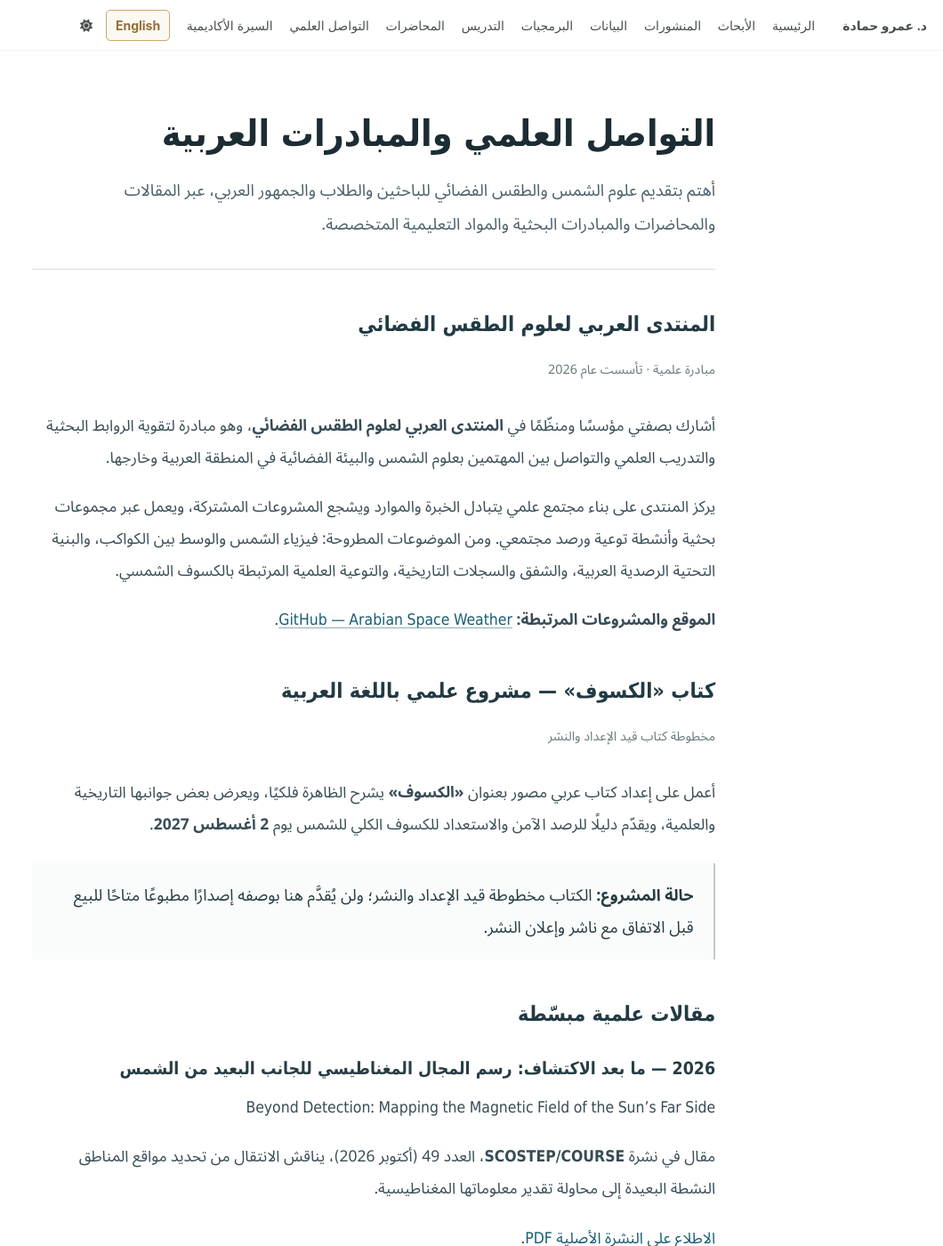
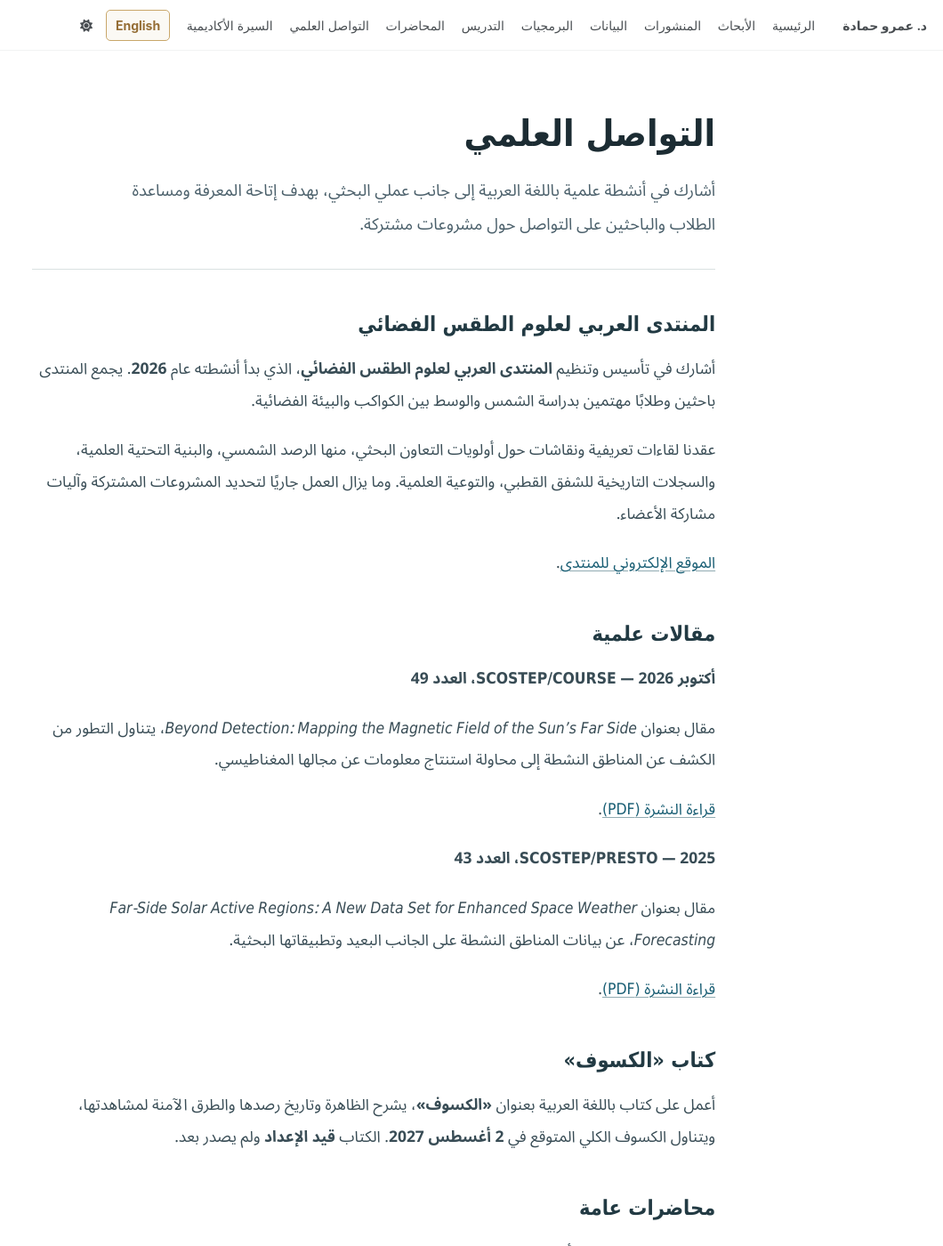
Before and after one commit to Amr1001Hamada/Amr1001Hamada.github.io, a Jekyll site: the page built from _pages/ar/outreach.md, in a window 1280 px wide and 1400 px high. Shown: the whole window at 89% size, without its empty margins (220-1280 px from the left). Built offline with Jekyll 4.4.1, drawn with Linux system fonts in a browser that asks for light colours; a script bundle is joined from its source files by our own code; library files that are not in the unit come from our copies; some of the changed text lies outside the part shown.

Commit message:
Tighten Arabic academic outreach copy and remove template-like language

```diff
--- a/_pages/ar/outreach.md
+++ b/_pages/ar/outreach.md
@@ -1,8 +1,8 @@
 ---
 layout: splash
 permalink: /ar/outreach/
-title: "التواصل العلمي والمبادرات العربية"
-excerpt: "أهتم بتقديم علوم الشمس والطقس الفضائي للباحثين والطلاب والجمهور العربي، عبر المقالات والمحاضرات والمبادرات البحثية والمواد التعليمية المتخصصة."
+title: "التواصل العلمي"
+excerpt: "أشارك في أنشطة علمية باللغة العربية إلى جانب عملي البحثي، بهدف إتاحة المعرفة ومساعدة الطلاب والباحثين على التواصل حول مشروعات مشتركة."
 lang: ar
 translation: /outreach/
 author_profile: false
@@ -10,58 +10,41 @@ author_profile: false
 
 <div class="ah-ar-page ah-ar-inside" dir="rtl" lang="ar" markdown="1">
 <header class="ah-ar-page-header">
-  <p class="ah-ar-kicker">نشر المعرفة والتعاون المجتمعي</p>
-  <h1>التواصل العلمي والمبادرات العربية</h1>
-  <p class="ah-ar-lead">أهتم بتقديم علوم الشمس والطقس الفضائي للباحثين والطلاب والجمهور العربي، عبر المقالات والمحاضرات والمبادرات البحثية والمواد التعليمية المتخصصة.</p>
+  <h1>التواصل العلمي</h1>
+  <p class="ah-ar-lead">أشارك في أنشطة علمية باللغة العربية إلى جانب عملي البحثي، بهدف إتاحة المعرفة ومساعدة الطلاب والباحثين على التواصل حول مشروعات مشتركة.</p>
 </header>
 
 ## المنتدى العربي لعلوم الطقس الفضائي
 
-<span class="ah-ar-tag">مبادرة علمية · تأسست عام 2026</span>
+أشارك في تأسيس وتنظيم **المنتدى العربي لعلوم الطقس الفضائي**، الذي بدأ أنشطته عام **2026**. يجمع المنتدى باحثين وطلابًا مهتمين بدراسة الشمس والوسط بين الكواكب والبيئة الفضائية.
 
-أشارك بصفتي مؤسسًا ومنظّمًا في **المنتدى العربي لعلوم الطقس الفضائي**، وهو مبادرة لتقوية الروابط البحثية والتدريب العلمي والتواصل بين المهتمين بعلوم الشمس والبيئة الفضائية في المنطقة العربية وخارجها.
+عقدنا لقاءات تعريفية ونقاشات حول أولويات التعاون البحثي، منها الرصد الشمسي، والبنية التحتية العلمية، والسجلات التاريخية للشفق القطبي، والتوعية العلمية. وما يزال العمل جاريًا لتحديد المشروعات المشتركة وآليات مشاركة الأعضاء.
 
-يركز المنتدى على بناء مجتمع علمي يتبادل الخبرة والموارد ويشجع المشروعات المشتركة، ويعمل عبر مجموعات بحثية وأنشطة توعية ورصد مجتمعي. ومن الموضوعات المطروحة: فيزياء الشمس والوسط بين الكواكب، والبنية التحتية الرصدية العربية، والشفق والسجلات التاريخية، والتوعية العلمية المرتبطة بالكسوف الشمسي.
+[الموقع الإلكتروني للمنتدى](https://thearabianspace.github.io/).
 
-**الموقع والمشروعات المرتبطة:** [GitHub — Arabian Space Weather](https://github.com/Amr1001Hamada/ArabianSpaceWeather).
+## مقالات علمية
 
-## كتاب «الكسوف» — مشروع علمي باللغة العربية
+**أكتوبر 2026 — SCOSTEP/COURSE، العدد 49**
 
-<span class="ah-ar-tag">مخطوطة كتاب قيد الإعداد والنشر</span>
+مقال بعنوان *Beyond Detection: Mapping the Magnetic Field of the Sun’s Far Side*، يتناول التطور من الكشف عن المناطق النشطة إلى محاولة استنتاج معلومات عن مجالها المغناطيسي.
 
-أعمل على إعداد كتاب عربي مصور بعنوان **«الكسوف»** يشرح الظاهرة فلكيًا، ويعرض بعض جوانبها التاريخية والعلمية، ويقدّم دليلًا للرصد الآمن والاستعداد للكسوف الكلي للشمس يوم **2 أغسطس 2027**.
+[قراءة النشرة (PDF)](https://scostep.org/wp-content/uploads/2026/10/SCOSTEP_COURSE_Newsletter_vol.49_high_reso.pdf).
 
-<div class="ah-ar-note"><strong>حالة المشروع:</strong> الكتاب مخطوطة قيد الإعداد والنشر؛ ولن يُقدَّم هنا بوصفه إصدارًا مطبوعًا متاحًا للبيع قبل الاتفاق مع ناشر وإعلان النشر.</div>
+**2025 — SCOSTEP/PRESTO، العدد 43**
 
-## مقالات علمية مبسّطة
+مقال بعنوان *Far-Side Solar Active Regions: A New Data Set for Enhanced Space Weather Forecasting*، عن بيانات المناطق النشطة على الجانب البعيد وتطبيقاتها البحثية.
 
-### 2026 — ما بعد الاكتشاف: رسم المجال المغناطيسي للجانب البعيد من الشمس
+[قراءة النشرة (PDF)](https://scostep.org/wp-content/uploads/2025/04/SCOSTEP_PRESTO_Newsletter_Vol43_high_reso.pdf).
 
-<span lang="en" dir="ltr">Beyond Detection: Mapping the Magnetic Field of the Sun’s Far Side</span>
+## كتاب «الكسوف»
 
-مقال في نشرة **SCOSTEP/COURSE**، العدد 49 (أكتوبر 2026)، يناقش الانتقال من تحديد مواقع المناطق النشطة البعيدة إلى محاولة تقدير معلوماتها المغناطيسية.
+أعمل على كتاب باللغة العربية بعنوان **«الكسوف»**، يشرح الظاهرة وتاريخ رصدها والطرق الآمنة لمشاهدتها، ويتناول الكسوف الكلي المتوقع في **2 أغسطس 2027**. الكتاب **قيد الإعداد** ولم يصدر بعد.
 
-[الاطلاع على النشرة الأصلية PDF](https://scostep.org/wp-content/uploads/2026/10/SCOSTEP_COURSE_Newsletter_vol.49_high_reso.pdf).
+## محاضرات عامة
 
-### 2025 — مجموعة بيانات جديدة لرصد المناطق النشطة على الجانب البعيد
+شاركت في محاضرات وأنشطة تعريفية بعلم الفضاء، منها محاضرة مع الاتحاد العربي لعلوم الفضاء والفلك عام **2024**، وأنشطة ليلة الباحثين في جامعة أولو.
 
-<span lang="en" dir="ltr">Far-Side Solar Active Regions: A New Data Set for Enhanced Space Weather Forecasting</span>
+[تسجيل المحاضرة (2024)](https://www.youtube.com/watch?v=vwZZXggJEp8) · [محاضرات أخرى](/ar/talks/).
 
-مقال في نشرة **SCOSTEP/PRESTO**، العدد 43، حول موارد البيانات الجديدة وتطبيقاتها المحتملة في الطقس الفضائي.
-
-[الاطلاع على المقال الأصلي PDF](https://scostep.org/wp-content/uploads/2025/04/SCOSTEP_PRESTO_Newsletter_Vol43_high_reso.pdf).
-
-## محاضرات عامة وأنشطة توعوية
-
-- **2024:** محاضرة عامة بالتعاون مع الاتحاد العربي لعلوم الفضاء والفلك. [التسجيل على YouTube](https://www.youtube.com/watch?v=vwZZXggJEp8).
-- **2019:** مشاركة في أنشطة **ليلة الباحثين** بجامعة أولو في فنلندا.
-- مشاركة في فعاليات تواصل علمي تعرض أبحاث فيزياء الشمس للجمهور والطلاب.
-
-## لماذا اللغة العربية؟
-
-إتاحة المعرفة العلمية بالعربية لا تتعارض مع البحث والنشر الأكاديمي بالإنجليزية؛ بل تكمل دور الباحث من خلال **توضيح المفاهيم وربطها بالتعليم والتطبيقات العملية** دون التضحية بالدقة العلمية.
-
-**روابط ذات صلة:** [المنشورات العلمية](/ar/publications/) · [المحاضرات](/ar/talks/) · [صفحة التواصل](mailto:ahamada@nso.edu).
-
-<div class="ah-ar-cta"><a href="/ar/">العودة إلى الرئيسية العربية ←</a><a href="mailto:ahamada@nso.edu">للتواصل والتعاون العلمي ←</a></div>
+<p class="research-page-tail"><a href="/ar/">الرئيسية</a> · <a href="mailto:ahamada@nso.edu">البريد الأكاديمي</a></p>
 </div>
```
